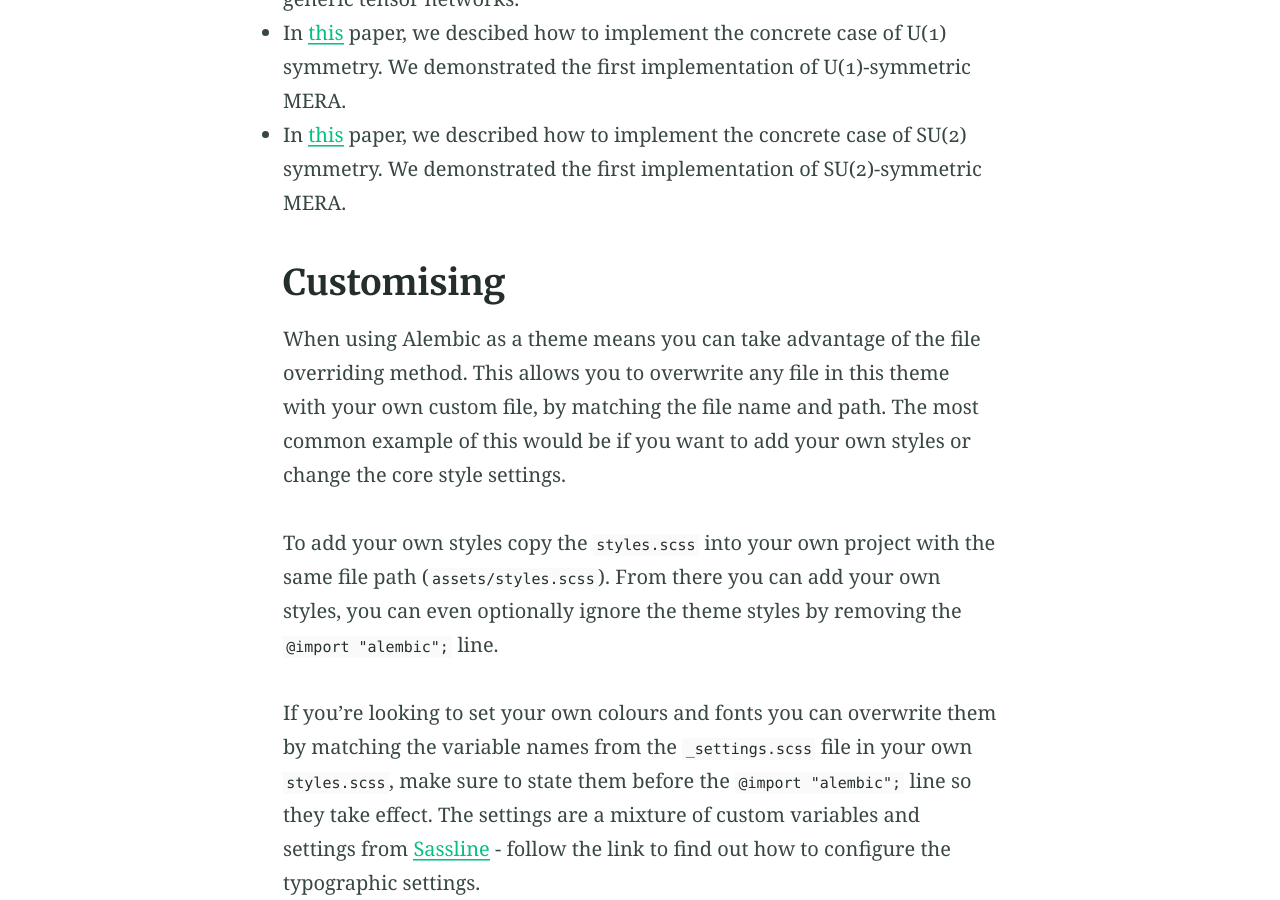
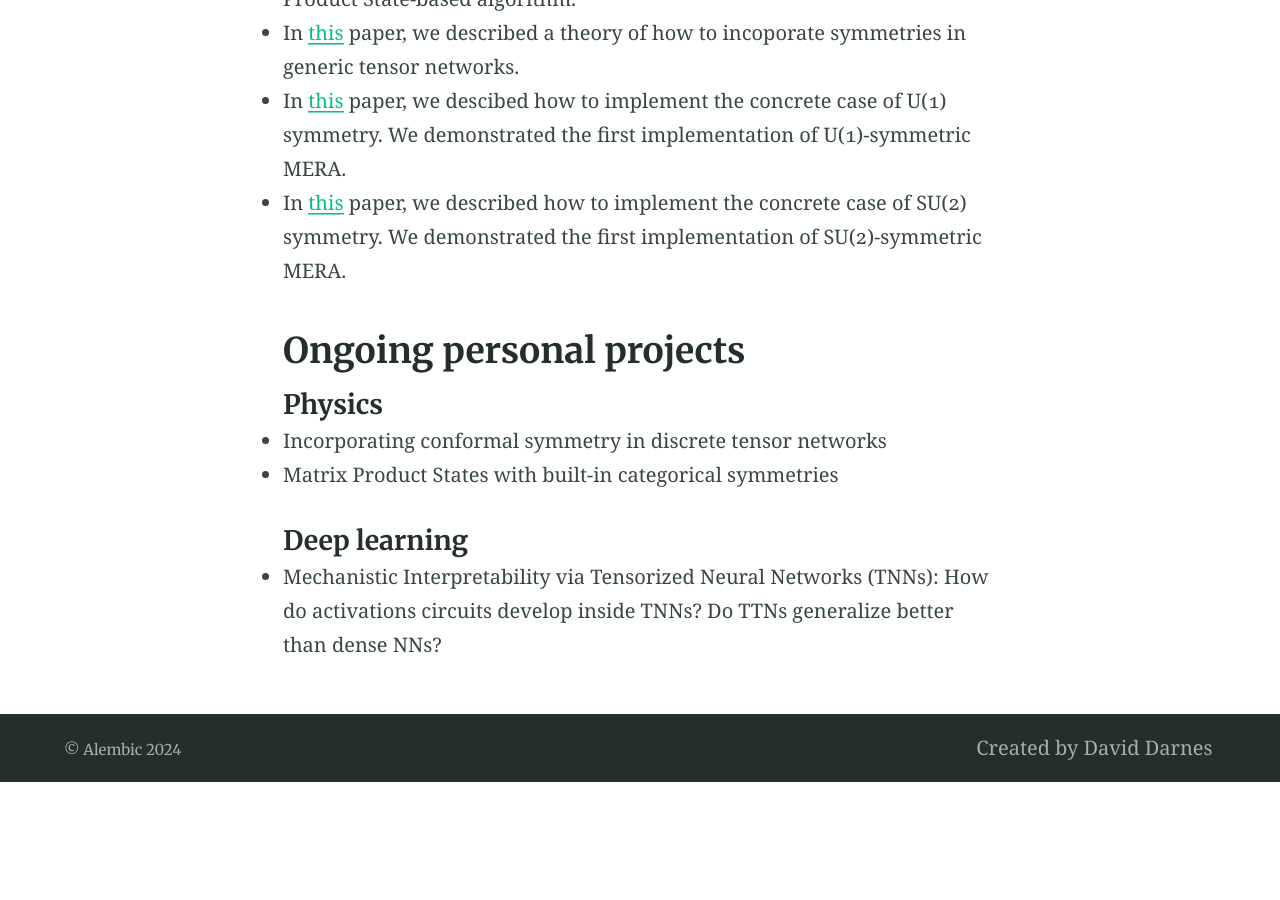
Before and after one commit to qsukhi/qsukhi.github.io, a Jekyll site: the page built from index.md, in a window 1280 px wide and 900 px high, scrolled down 3487 px. Built offline with Jekyll 4.4.1, drawn with Linux system fonts in a browser that asks for light colours; after the commit the page ends 4269 px from its top, so only the background shows below that.

Commit message:
Update index.md

```diff
--- a/index.md
+++ b/index.md
@@ -45,10 +47,10 @@ I was fortunate enough to be a PhD student in Guifre Vidal's group at the Univer
 - In [this](https://journals.aps.org/prb/abstract/10.1103/PhysRevB.83.115125) paper, we descibed how to implement the concrete case of U(1) symmetry. We demonstrated the first implementation of U(1)-symmetric MERA.
 - In [this](https://journals.aps.org/prb/abstract/10.1103/PhysRevB.86.195114) paper, we described how to implement the concrete case of SU(2) symmetry. We demonstrated the first implementation of SU(2)-symmetric MERA.
 
-## Customising
+## Ongoing personal projects
+#### Physics
+- Incorporating conformal symmetry in discrete tensor networks
+- Matrix Product States with built-in categorical symmetries
 
-When using Alembic as a theme means you can take advantage of the file overriding method. This allows you to overwrite any file in this theme with your own custom file, by matching the file name and path. The most common example of this would be if you want to add your own styles or change the core style settings.
-
-To add your own styles copy the [`styles.scss`](https://github.com/daviddarnes/alembic/blob/master/assets/styles.scss) into your own project with the same file path (`assets/styles.scss`). From there you can add your own styles, you can even optionally ignore the theme styles by removing the `@import "alembic";` line.
-
-If you're looking to set your own colours and fonts you can overwrite them by matching the variable names from the [`_settings.scss`](https://github.com/daviddarnes/alembic/blob/master/_sass/_settings.scss) file in your own `styles.scss`, make sure to state them before the `@import "alembic";` line so they take effect. The settings are a mixture of custom variables and settings from [Sassline](https://medium.com/@jakegiltsoff/sassline-v2-0-e424b2881e7e) - follow the link to find out how to configure the typographic settings.
+#### Deep learning
+- Mechanistic Interpretability via Tensorized Neural Networks (TNNs): How do activations circuits develop inside TNNs? Do TTNs generalize better than dense NNs?
```
Also changed, not shown: other parts of index.md (+2 -0 lines).
